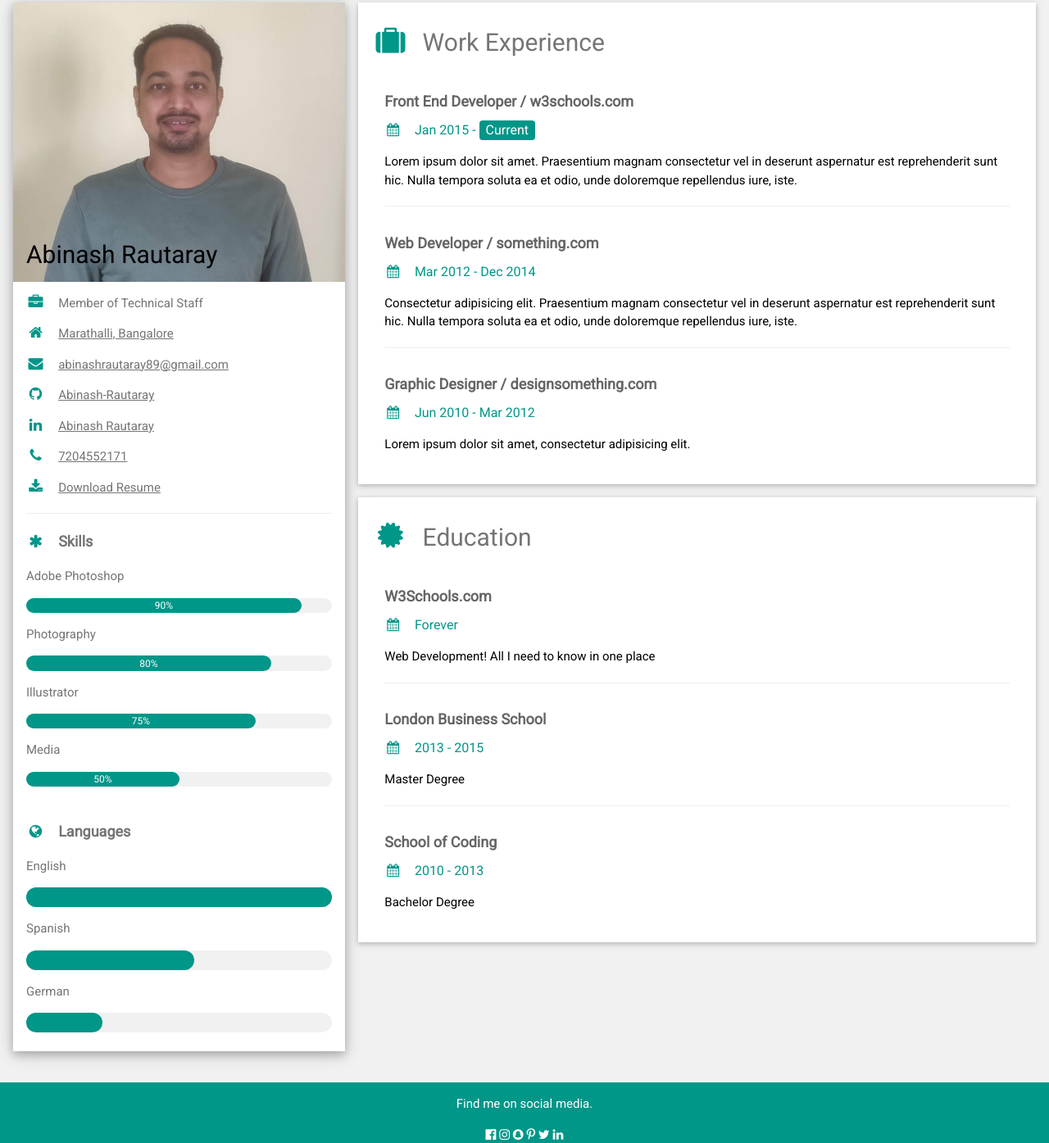
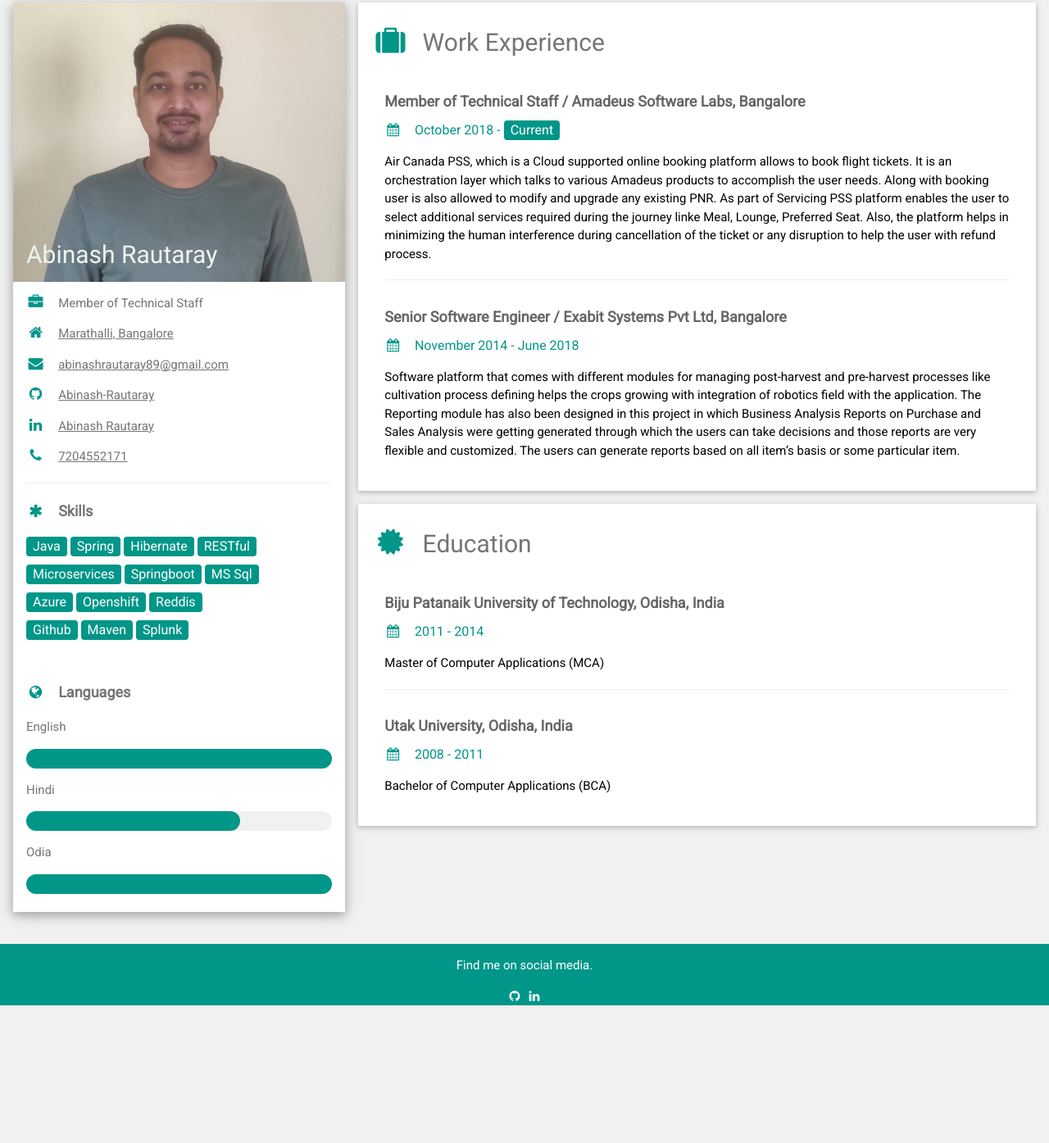
Before and after one commit to Abinash-Rautaray/resume, a plain HTML site: page index.html in a window 1280 px wide. Shown: the part 13-1408 px from the top of the page at 82% size. After the commit the page ends 1240 px from the top, so only its background shows below. Drawn offline with nearby package versions, Linux system fonts and the light colour scheme.

Commit message:
Updated details

```diff
--- a/index.html
+++ b/index.html
@@ -27,22 +27,51 @@ html,body,h1,h2,h3,h4,h5,h6 {font-family: "Roboto", sans-serif}
           <!-- <img src="/w3images/avatar_hat.jpg" style="width:100%" alt="Avatar"> -->
           <img src="image/AbinashPicThubnail.jpeg" style="width:100%" alt="Avatar">
           <div class="w3-display-bottomleft w3-container w3-text-black">
-            <h2>Abinash Rautaray</h2>
+            <h2 style="color: #eef4ef!important;">Abinash Rautaray</h2>
           </div>
         </div>
         <div class="w3-container">
           <p><i class="fa fa-briefcase fa-fw w3-margin-right w3-large w3-text-teal"></i>Member of Technical Staff</p>
           <p><i class="fa fa-home fa-fw w3-margin-right w3-large w3-text-teal"></i><a href="https://goo.gl/maps/FX2DbBzxnhYnJDw78" target="_blank">Marathalli, Bangalore</a></p>
           <p><i class="fa fa-envelope fa-fw w3-margin-right w3-large w3-text-teal"></i><a href="mailto:#abinashrautaray89@gmail.com">abinashrautaray89@gmail.com</a></p>
-          <p><i class="fa fa-github fa-fw w3-margin-right w3-large w3-text-teal"></i><a href="github.com/Abinash-Rautaray" target="_blank">Abinash-Rautaray</a></p>
-          <p><i class="fa fa-linkedin fa-fw w3-margin-right w3-large w3-text-teal"></i><a href="linkedin.com/in/abinash-rautaray-46991b56" target="_blank">Abinash Rautaray</a></p>
+          <p><i class="fa fa-github fa-fw w3-margin-right w3-large w3-text-teal"></i><a href="https://github.com/Abinash-Rautaray" target="_blank">Abinash-Rautaray</a></p>
+          <p><i class="fa fa-linkedin fa-fw w3-margin-right w3-large w3-text-teal"></i><a href="https://linkedin.com/in/abinash-rautaray-46991b56" target="_blank">Abinash Rautaray</a></p>
           <p><i class="fa fa-phone fa-fw w3-margin-right w3-large w3-text-teal"></i><a href="tel:7204552171">7204552171</a></p>
-          <p><i class="fa fa-download fa-fw w3-margin-right w3-large w3-text-teal"></i><a href="resume/Abinash_Resume.pdf" download>Download Resume</a></p>
+          <!-- <p><i class="fa fa-download fa-fw w3-margin-right w3-large w3-text-teal"></i><a href="resume/Abinash_Resume.pdf" download>Download Resume</a></p> -->
           <hr>
 
           <p class="w3-large"><b><i class="fa fa-asterisk fa-fw w3-margin-right w3-text-teal"></i>Skills</b></p>
-          <p>Adobe Photoshop</p>
-          <div class="w3-light-grey w3-round-xlarge w3-small">
+          <h6 class="w3-text-teal">
+              <span class="w3-tag w3-teal w3-round">Java</span>
+              <span class="w3-tag w3-teal w3-round">Spring</span>
+              <span class="w3-tag w3-teal w3-round">Hibernate</span>
+              <span class="w3-tag w3-teal w3-round">RESTful</span>
+            </h6>
+            <h6 class="w3-text-teal">
+              <span class="w3-tag w3-teal w3-round">Microservices</span>
+              <span class="w3-tag w3-teal w3-round">Springboot</span>
+              <span class="w3-tag w3-teal w3-round">MS Sql</span>
+          </h6>
+          <h6 class="w3-text-teal">
+            <span class="w3-tag w3-teal w3-round">Azure</span>
+            <span class="w3-tag w3-teal w3-round">Openshift</span>
+            <span class="w3-tag w3-teal w3-round">Reddis</span>
+          </h6>
+          <h6 class="w3-text-teal">
+            <span class="w3-tag w3-teal w3-round">Github</span>
+            <span class="w3-tag w3-teal w3-round">Maven</span>
+            <span class="w3-tag w3-teal w3-round">Splunk</span>
+          </h6>
+
+          <!-- <p class="w3-large"><b><i class="fa fa-asterisk fa-fw w3-margin-right w3-text-teal"></i>Basic Skills</b></p>
+          <h6 class="w3-text-teal">
+            <span class="w3-tag w3-teal w3-round">Javascript</span>
+            <span class="w3-tag w3-teal w3-round">Html</span>
+            <span class="w3-tag w3-teal w3-round">CSS</span>
+            <span class="w3-tag w3-teal w3-round">Typescript</span>
+            <span class="w3-tag w3-teal w3-round">Angular</span>
+          </h6> -->
+          <!-- <div class="w3-light-grey w3-round-xlarge w3-small">
             <div class="w3-container w3-center w3-round-xlarge w3-teal" style="width:90%">90%</div>
           </div>
           <p>Photography</p>
@@ -58,21 +87,22 @@ html,body,h1,h2,h3,h4,h5,h6 {font-family: "Roboto", sans-serif}
           <p>Media</p>
           <div class="w3-light-grey w3-round-xlarge w3-small">
             <div class="w3-container w3-center w3-round-xlarge w3-teal" style="width:50%">50%</div>
-          </div>
+          </div> -->
           <br>
 
           <p class="w3-large w3-text-theme"><b><i class="fa fa-globe fa-fw w3-margin-right w3-text-teal"></i>Languages</b></p>
+
           <p>English</p>
           <div class="w3-light-grey w3-round-xlarge">
             <div class="w3-round-xlarge w3-teal" style="height:24px;width:100%"></div>
           </div>
-          <p>Spanish</p>
+          <p>Hindi</p>
           <div class="w3-light-grey w3-round-xlarge">
-            <div class="w3-round-xlarge w3-teal" style="height:24px;width:55%"></div>
+            <div class="w3-round-xlarge w3-teal" style="height:24px;width:70%"></div>
           </div>
-          <p>German</p>
+          <p>Odia</p>
           <div class="w3-light-grey w3-round-xlarge">
-            <div class="w3-round-xlarge w3-teal" style="height:24px;width:25%"></div>
+            <div class="w3-round-xlarge w3-teal" style="height:24px;width:100%"></div>
           </div>
           <br>
         </div>
@@ -83,46 +113,57 @@ html,body,h1,h2,h3,h4,h5,h6 {font-family: "Roboto", sans-serif}
 
     <!-- Right Column -->
     <div class="w3-twothird">
-
       <div class="w3-container w3-card w3-white w3-margin-bottom">
         <h2 class="w3-text-grey w3-padding-16"><i class="fa fa-suitcase fa-fw w3-margin-right w3-xxlarge w3-text-teal"></i>Work Experience</h2>
         <div class="w3-container">
-          <h5 class="w3-opacity"><b>Front End Developer / w3schools.com</b></h5>
-          <h6 class="w3-text-teal"><i class="fa fa-calendar fa-fw w3-margin-right"></i>Jan 2015 - <span class="w3-tag w3-teal w3-round">Current</span></h6>
-          <p>Lorem ipsum dolor sit amet. Praesentium magnam consectetur vel in deserunt aspernatur est reprehenderit sunt hic. Nulla tempora soluta ea et odio, unde doloremque repellendus iure, iste.</p>
+          <h5 class="w3-opacity"><b>Member of Technical Staff / Amadeus Software Labs, Bangalore</b></h5>
+          <h6 class="w3-text-teal"><i class="fa fa-calendar fa-fw w3-margin-right"></i>October 2018 - <span class="w3-tag w3-teal w3-round">Current</span></h6>
+          <p>Air Canada PSS, which is a Cloud supported online booking platform allows to book flight tickets. It is an
+            orchestration layer which talks to various Amadeus products to accomplish the user needs. Along with
+            booking user is also allowed to modify and upgrade any existing PNR. As part of Servicing PSS platform
+            enables the user to select additional services required during the journey linke Meal, Lounge, Preferred
+            Seat. Also, the platform helps in minimizing the human interference during cancellation of the ticket or
+            any disruption to help the user with refund process.</p>
           <hr>
         </div>
-        <div class="w3-container">
-          <h5 class="w3-opacity"><b>Web Developer / something.com</b></h5>
-          <h6 class="w3-text-teal"><i class="fa fa-calendar fa-fw w3-margin-right"></i>Mar 2012 - Dec 2014</h6>
+        <!-- <div class="w3-container">
+          <h5 class="w3-opacity"><b>Senior Software Engineer / Tech Mahindra, Bangalore</b></h5>
+          <h6 class="w3-text-teal"><i class="fa fa-calendar fa-fw w3-margin-right"></i>June 2018 - September 2018</h6>
           <p>Consectetur adipisicing elit. Praesentium magnam consectetur vel in deserunt aspernatur est reprehenderit sunt hic. Nulla tempora soluta ea et odio, unde doloremque repellendus iure, iste.</p>
           <hr>
-        </div>
+        </div> -->
         <div class="w3-container">
-          <h5 class="w3-opacity"><b>Graphic Designer / designsomething.com</b></h5>
-          <h6 class="w3-text-teal"><i class="fa fa-calendar fa-fw w3-margin-right"></i>Jun 2010 - Mar 2012</h6>
-          <p>Lorem ipsum dolor sit amet, consectetur adipisicing elit. </p><br>
+          <h5 class="w3-opacity"><b>Senior Software Engineer / Exabit Systems Pvt Ltd, Bangalore</b></h5>
+          <h6 class="w3-text-teal"><i class="fa fa-calendar fa-fw w3-margin-right"></i>November 2014 - June 2018</h6>
+          <p>Software platform that comes with different modules for managing post-harvest and pre-harvest
+            processes like cultivation process defining helps the crops growing with integration of robotics field with
+            the application. The Reporting module has also been designed in this project in which Business Analysis
+            Reports on Purchase and Sales Analysis were getting generated through which the users can take
+            decisions and those reports are very flexible and customized. The users can generate reports based on
+            all item’s basis or some particular item.</p><br>
+          <!-- <hr> -->
         </div>
       </div>
 
       <div class="w3-container w3-card w3-white">
         <h2 class="w3-text-grey w3-padding-16"><i class="fa fa-certificate fa-fw w3-margin-right w3-xxlarge w3-text-teal"></i>Education</h2>
-        <div class="w3-container">
+        <!-- <div class="w3-container">
           <h5 class="w3-opacity"><b>W3Schools.com</b></h5>
           <h6 class="w3-text-teal"><i class="fa fa-calendar fa-fw w3-margin-right"></i>Forever</h6>
           <p>Web Development! All I need to know in one place</p>
           <hr>
-        </div>
+        </div> -->
         <div class="w3-container">
-          <h5 class="w3-opacity"><b>London Business School</b></h5>
-          <h6 class="w3-text-teal"><i class="fa fa-calendar fa-fw w3-margin-right"></i>2013 - 2015</h6>
-          <p>Master Degree</p>
+          <h5 class="w3-opacity"><b>Biju Patanaik University of Technology,
+            Odisha, India</b></h5>
+          <h6 class="w3-text-teal"><i class="fa fa-calendar fa-fw w3-margin-right"></i>2011 - 2014</h6>
+          <p>Master of Computer Applications (MCA)</p>
           <hr>
         </div>
         <div class="w3-container">
-          <h5 class="w3-opacity"><b>School of Coding</b></h5>
-          <h6 class="w3-text-teal"><i class="fa fa-calendar fa-fw w3-margin-right"></i>2010 - 2013</h6>
-          <p>Bachelor Degree</p><br>
+          <h5 class="w3-opacity"><b>Utak University, Odisha, India</b></h5>
+          <h6 class="w3-text-teal"><i class="fa fa-calendar fa-fw w3-margin-right"></i>2008 - 2011</h6>
+          <p>Bachelor of Computer Applications (BCA)</p><br>
         </div>
       </div>
 
@@ -137,13 +178,14 @@ html,body,h1,h2,h3,h4,h5,h6 {font-family: "Roboto", sans-serif}
 
 <footer class="w3-container w3-teal w3-center w3-margin-top">
   <p>Find me on social media.</p>
-  <i class="fa fa-facebook-official w3-hover-opacity"></i>
-  <i class="fa fa-instagram w3-hover-opacity"></i>
+  <a href="https://github.com/Abinash-Rautaray" target="_blank"><i class="fa fa-github -official w3-hover-opacity"></i></a>
+  <!-- <i class="fa fa-instagram w3-hover-opacity"></i>
   <i class="fa fa-snapchat w3-hover-opacity"></i>
   <i class="fa fa-pinterest-p w3-hover-opacity"></i>
-  <i class="fa fa-twitter w3-hover-opacity"></i>
-  <i class="fa fa-linkedin w3-hover-opacity"></i>
-  <p>Powered by <a href="https://www.w3schools.com/w3css/default.asp" target="_blank">w3.css</a></p>
+  <i class="fa fa-twitter w3-hover-opacity"></i> -->
+  &nbsp;
+  <a href="https://linkedin.com/in/abinash-rautaray-46991b56" target="_blank"> <i class="fa fa-linkedin w3-hover-opacity"></i></a>
+  <!-- <p>Powered by <a href="https://www.w3schools.com/w3css/default.asp" target="_blank">w3.css</a></p> -->
 </footer>
 
 </body>
```
